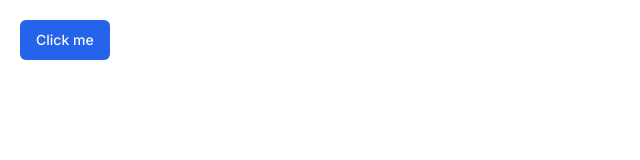
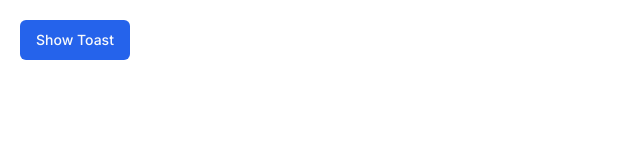
Before and after one commit to MelzCodes/melz-maths, a Next.js app: page / in a window 1280 px wide. Shown: the top 160 px of the page, without its empty margins (0-640 px from the left). Built offline with nearby package versions, Linux system fonts and the light colour scheme.

Commit message:
Adding toasts

```diff
--- a/package.json
+++ b/package.json
@@ -10,12 +10,15 @@
   },
   "dependencies": {
     "@radix-ui/react-slot": "^1.0.2",
+    "@radix-ui/react-toast": "^1.1.5",
     "class-variance-authority": "^0.7.0",
     "clsx": "^2.1.0",
     "lucide-react": "^0.372.0",
     "next": "14.2.2",
+    "next-themes": "^0.3.0",
     "react": "^18",
     "react-dom": "^18",
+    "sonner": "^1.4.41",
     "tailwind-merge": "^2.3.0",
     "tailwindcss-animate": "^1.0.7"
   },
--- a/src/app/layout.tsx
+++ b/src/app/layout.tsx
@@ -1,12 +1,14 @@
 import type { Metadata } from "next";
 import { Inter } from "next/font/google";
 import "./globals.css";
+import { Toaster } from "@/components/ui/sonner";
 
 const inter = Inter({ subsets: ["latin"] });
 
 export const metadata: Metadata = {
   title: "MathsHive Grindschool",
-  description: "Free Leaving Cert Maths Tutorials and Specialised 1:1 Tutoring | MathsHive Grindschool",
+  description:
+    "Free Leaving Cert Maths Tutorials and Specialised 1:1 Tutoring | MathsHive Grindschool",
 };
 
 export default function RootLayout({
@@ -16,7 +18,10 @@
 }>) {
   return (
     <html lang="en">
-      <body className={inter.className}>{children}</body>
+      <body className={inter.className}>
+        {children}
+        <Toaster richColors />
+      </body>
     </html>
   );
 }
--- a/src/app/page.tsx
+++ b/src/app/page.tsx
@@ -1,9 +1,21 @@
+"use client";
+
 import { Button } from "@/components/ui/button";
+import { toast } from "sonner";
 
 export default function Home() {
   return (
-    <div>
-      <Button className="m-5">Click me</Button>
-    </div>
+    <>
+      <Button
+        className="m-5"
+        onClick={() =>
+          toast.success("Thanks for signing up ❤️", {
+            description: "Enjoy all your free resources! 🎉",
+          })
+        }
+      >
+        Show Toast
+      </Button>
+    </>
   );
 }
--- /dev/null
+++ b/src/components/ui/sonner.tsx
@@ -0,0 +1,31 @@
+"use client"
+
+import { useTheme } from "next-themes"
+import { Toaster as Sonner } from "sonner"
+
+type ToasterProps = React.ComponentProps<typeof Sonner>
+
+const Toaster = ({ ...props }: ToasterProps) => {
+  const { theme = "system" } = useTheme()
+
+  return (
+    <Sonner
+      theme={theme as ToasterProps["theme"]}
+      className="toaster group"
+      toastOptions={{
+        classNames: {
+          toast:
+            "group toast group-[.toaster]:bg-background group-[.toaster]:text-foreground group-[.toaster]:border-border group-[.toaster]:shadow-lg",
+          description: "group-[.toast]:text-muted-foreground",
+          actionButton:
+            "group-[.toast]:bg-primary group-[.toast]:text-primary-foreground",
+          cancelButton:
+            "group-[.toast]:bg-muted group-[.toast]:text-muted-foreground",
+        },
+      }}
+      {...props}
+    />
+  )
+}
+
+export { Toaster }
```
Also changed, not shown: 1 other file (tests, documents, lock files or other folders).
